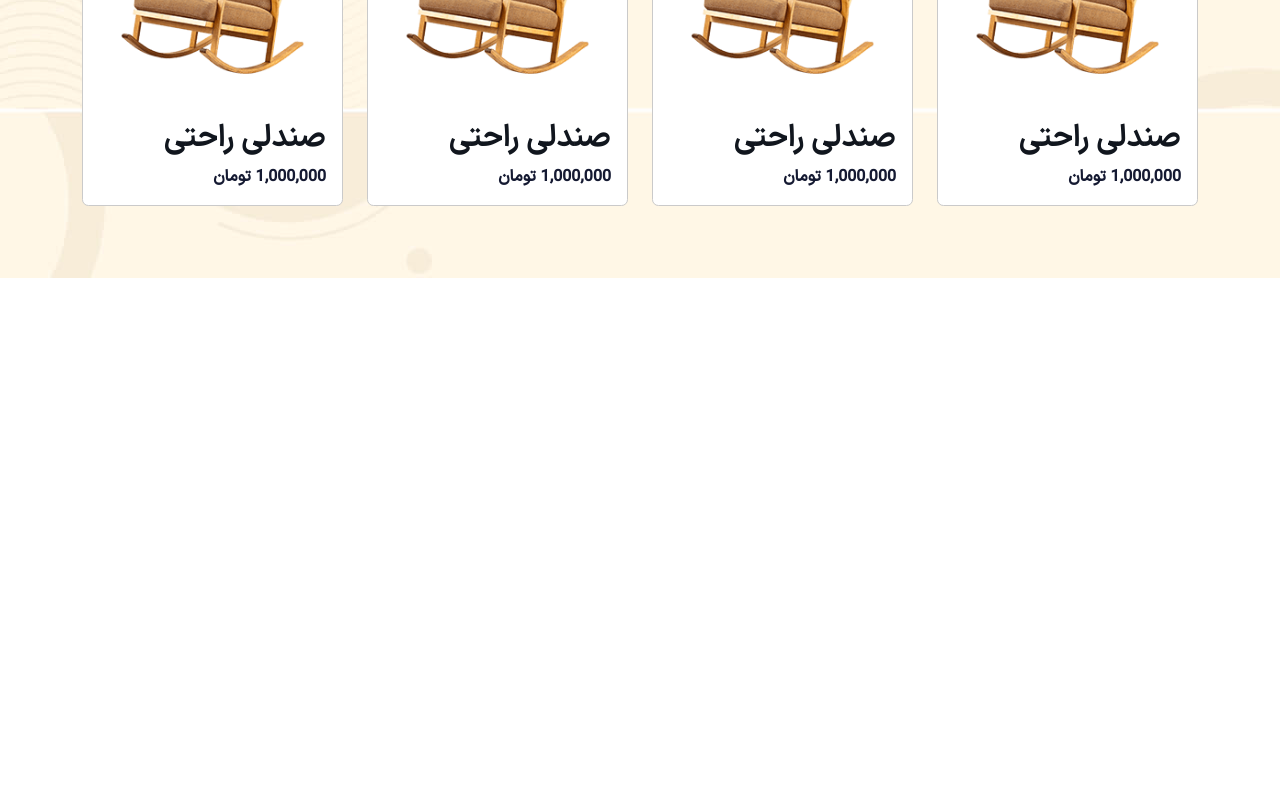
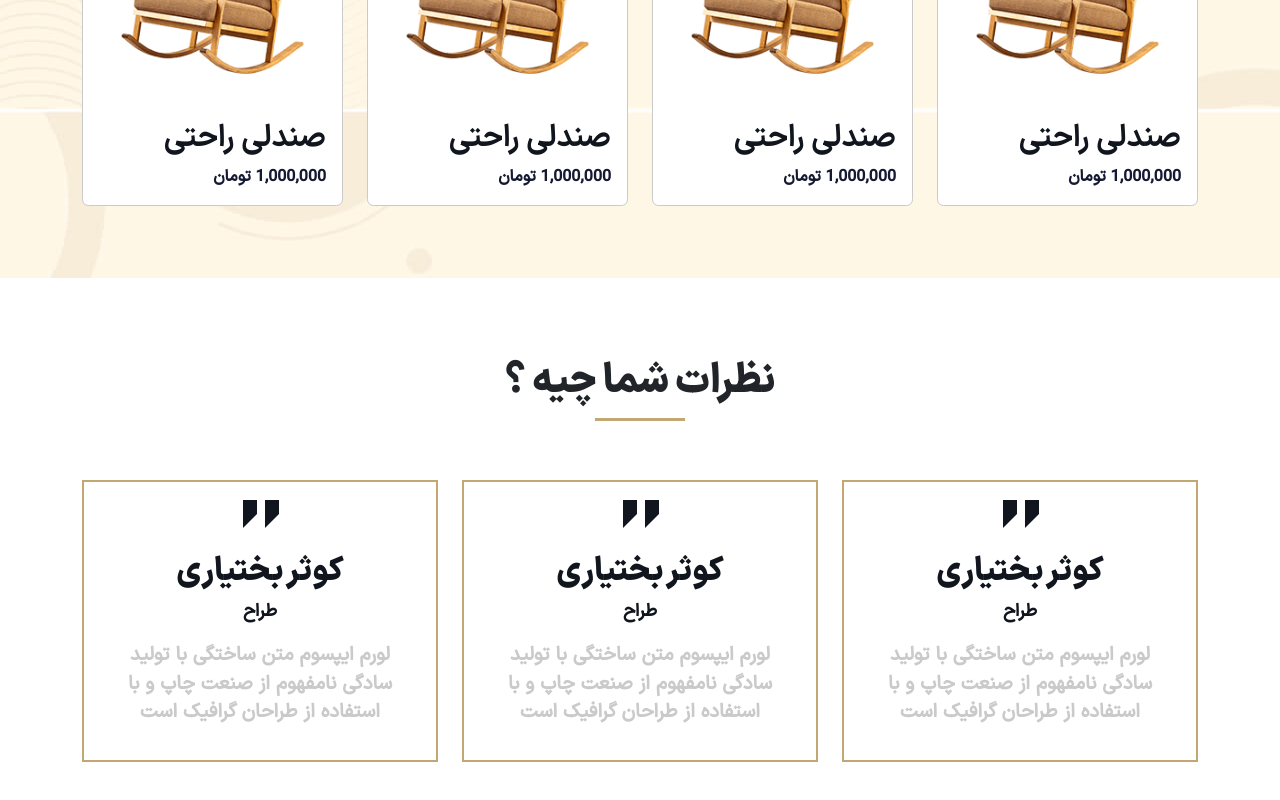
Before and after one commit to mohammadmehdidalvandii/sofast-homeShop, a Next.js app: page / in a window 1280 px wide. Shown: the part 3097-3897 px from the top of the page. Before the commit the page ends 3519 px from the top, so only its background shows below. Built offline with nearby package versions, Linux system fonts and the light colour scheme.

Commit message:
create section comments for home-page

```diff
--- /dev/null
+++ b/src/app/components/template/home/Comments/Comments.js
@@ -0,0 +1,31 @@
+import React from 'react';
+import style from './Comments.module.css';
+import Title from '@/app/components/module/Title/Title';
+import Comment from '@/app/components/module/Comment/Comment';
+
+function Comments() {
+  return (
+    <section className={style.comments}>
+        <div className="container">
+            <div className="row">
+                <div className="col-12">
+                    <Title title='نظرات شما چیه ؟'/>
+                </div>
+            </div>
+            <div className="row mt-5">
+                <div className="col-lg-4 col-md-6 col-sm-12">
+                   <Comment/>
+                </div>
+                <div className="col-lg-4 col-md-6 col-sm-12">
+                   <Comment/>
+                </div>
+                <div className="col-lg-4 col-md-6 col-sm-12">
+                   <Comment/>
+                </div>
+            </div>
+        </div>
+    </section>
+  )
+}
+
+export default Comments
--- /dev/null
+++ b/src/app/components/template/home/Comments/Comments.module.css
@@ -0,0 +1,5 @@
+.comments{
+    display: block;
+    width: 100%;
+    margin-top: 5rem;
+}
--- a/src/app/page.js
+++ b/src/app/page.js
@@ -5,6 +5,7 @@ import Trending from './components/template/home/Trending/Trending'
 import Product from './components/template/home/Product/Product'
 import Order from './components/template/home/Order/Order'
 import Score from './components/template/home/Score/Score'
+import Comments from './components/template/home/Comments/Comments'
 
 function page() {
   return (
@@ -15,6 +16,7 @@ function page() {
       <Product/>
       <Order/>
       <Score/>
+      <Comments/>
       <br /><br /><br /><br /><br /><br />
     </>
   )
```
Also changed, not shown: public/images/cm.png (added).
